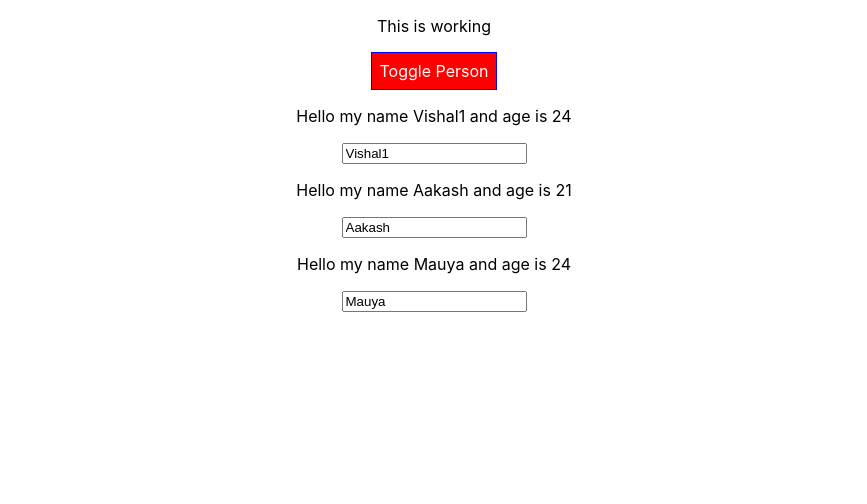
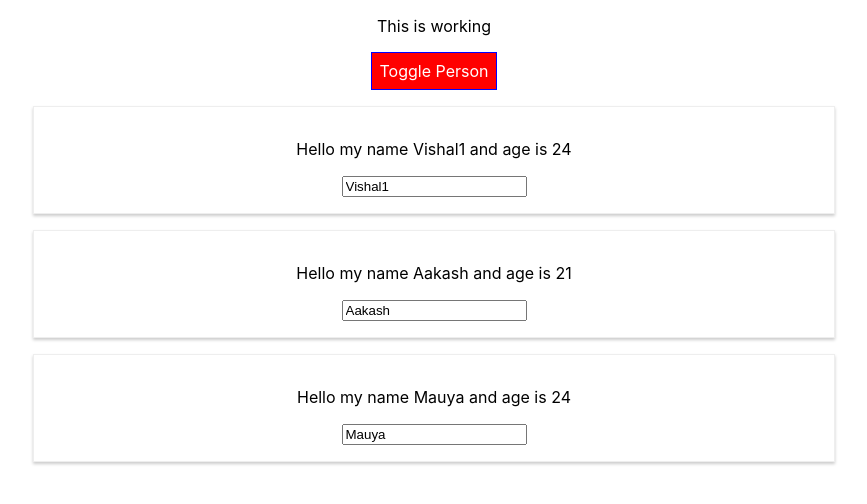
Before and after one commit to vishal958/react-guide, a React (Create React App) app: page / in a window 1280 px wide. Both pictures are taken after a click on the button "Toggle Person". Shown: the top 504 px of the page, without its empty margins (206-1073 px from the left). Built offline with nearby package versions, Linux system fonts and the light colour scheme.

Commit message:
Added radium package

```diff
--- a/src/App.js
+++ b/src/App.js
@@ -1,7 +1,7 @@
 import React ,{ Component } from "react";
 import './App.css'
 import Persons from './Persons/Persons'
-import Radium from 'radium'
+import Radium,{StyleRoot} from 'radium'
 
 // const App = props =>{
 //     const [personsState, setPersonsState] = useState({
@@ -128,11 +128,13 @@
 
 
         return(
+        <StyleRoot>
             <div className ="App">
                 <p className ={classes.join(' ')}>This is working</p>
                 <button style ={ style }onClick ={this.togglePersonHAndler }> Toggle Person </button>
                 { persons}
             </div>
+            </StyleRoot>
         );
     }
 }
--- /dev/null
+++ b/src/Persons/Person.css
@@ -0,0 +1,11 @@
+.Person{
+    width: 60%;
+    margin: 16px auto;
+    border: 1px solid #eee;
+    box-shadow: 0 2px 3px #ccc;
+    padding: 16px;
+    text-align: center;
+}
+/* @media (min-width: 500px){
+
+} */
--- a/src/Persons/Persons.js
+++ b/src/Persons/Persons.js
@@ -1,6 +1,14 @@
+import Radium from 'radium'
+import './Person.css'
+
 const Person =(props) =>{
+    const style = {
+        '@media (min-width:500px)' :{
+            width:'450px'
+        }
+    }
     return(
-        <div className="person">
+        <div className="Person">
             <p onClick = {props.click}>Hello my name {props.name} and age is {props.age}</p>
             <p>{props.children}</p>
             <input type= 'text'  onChange={props.nameChange} value={props.name} />
@@ -9,4 +17,4 @@
 
 
 }
-export default Person
+export default Radium(Person)
```
Also changed, not shown: 1 other file (tests, documents, lock files or other folders).
